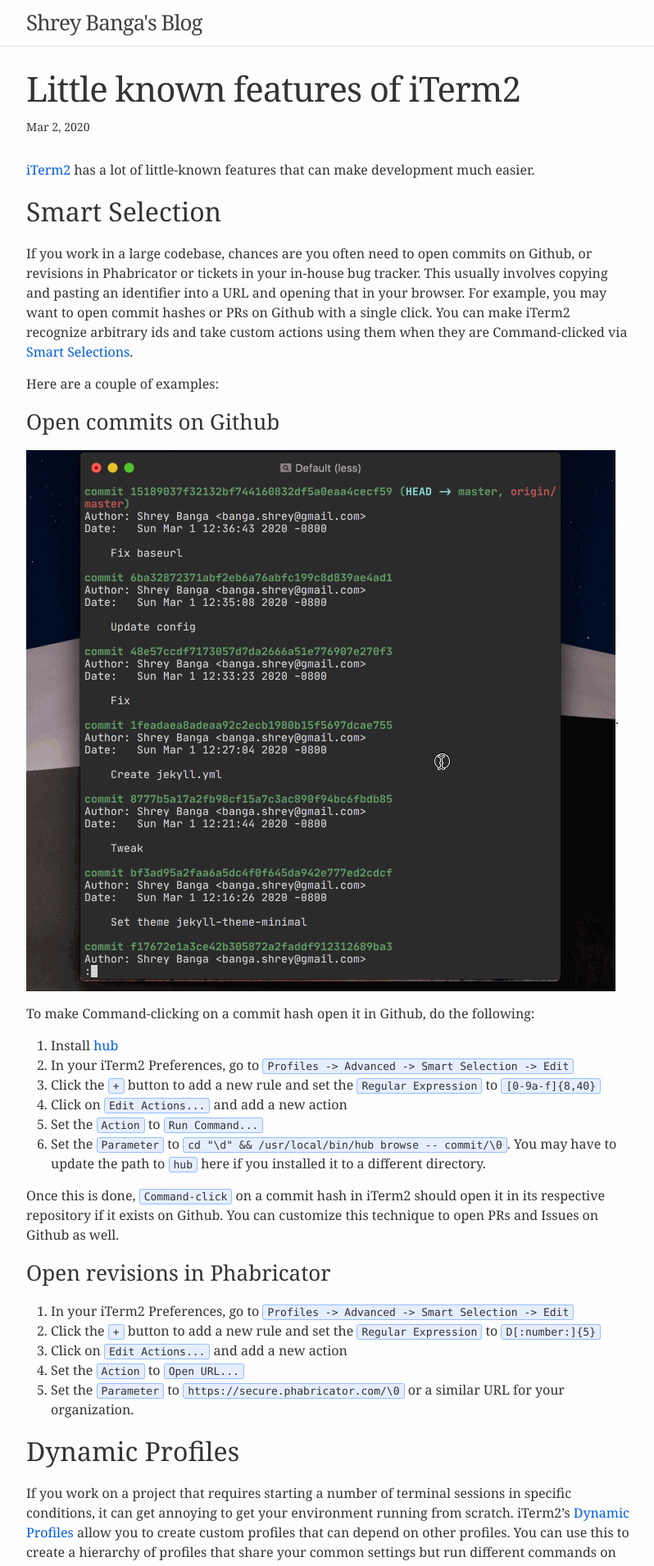
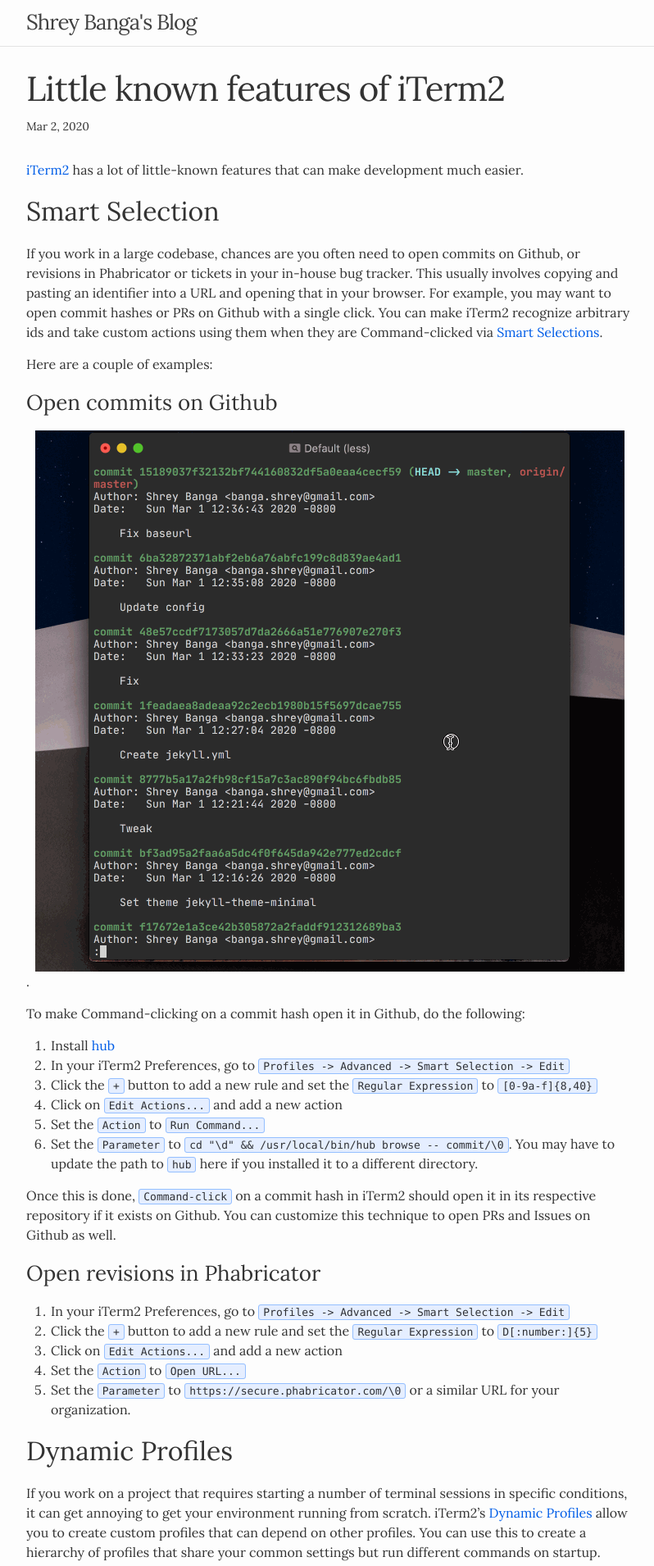
Before and after one commit to banga/blog, a Jekyll site: the page built from _posts/2020-03-01-little-known-features-of-iterm2.markdown, in a window 1280 px wide. Shown: the top 1910 px of the page at 82% size, without its empty margins (238-1036 px from the left). Built offline with Jekyll 4.4.1, drawn with Linux system fonts in a browser that asks for light colours.

Commit message:
Add font, center images

```diff
--- a/_includes/head.html
+++ b/_includes/head.html
@@ -4,5 +4,6 @@
   <meta name="viewport" content="width=device-width, initial-scale=1">
   {%- seo -%}
   <link rel="stylesheet" href="{{ "/assets/main.css" | relative_url }}">
+  <link href="https://fonts.googleapis.com/css2?family=Lora:wght@400;700&display=swap" rel="stylesheet">
   {%- feed_meta -%}
 </head>
--- a/_sass/minima.scss
+++ b/_sass/minima.scss
@@ -2,21 +2,21 @@
 
 // Define defaults for each variable.
 
-$base-font-family: Georgia, "Times New Roman", serif !default;
-$base-font-size:   16px !default;
+$base-font-family: "Lora", Georgia, "Times New Roman", serif !default;
+$base-font-size: 16px !default;
 $base-font-weight: 400 !default;
-$small-font-size:  $base-font-size * 0.875 !default;
+$small-font-size: $base-font-size * 0.875 !default;
 $base-line-height: 1.5 !default;
 
-$spacing-unit:     30px !default;
+$spacing-unit: 30px !default;
 
 $table-text-align: left !default;
 
 // Width of the content area
-$content-width:    800px !default;
+$content-width: 800px !default;
 
-$on-palm:          600px !default;
-$on-laptop:        800px !default;
+$on-palm: 600px !default;
+$on-laptop: 800px !default;
 
 // Use media queries like this:
 // @include media-query($on-palm) {
@@ -36,8 +36,4 @@ $on-laptop:        800px !default;
 }
 
 // Import partials.
-@import
-  "minima/base",
-  "minima/layout",
-  "minima/syntax-highlighting"
-;
+@import "minima/base", "minima/layout", "minima/syntax-highlighting";
--- a/_sass/minima/_base.scss
+++ b/_sass/minima/_base.scss
@@ -102,8 +102,9 @@ main {
  * Images
  */
 img {
+  display: block;
+  margin: 0 auto;
   max-width: 100%;
-  vertical-align: middle;
 }
 
 /**
```
Also changed, not shown: 2 other files.
